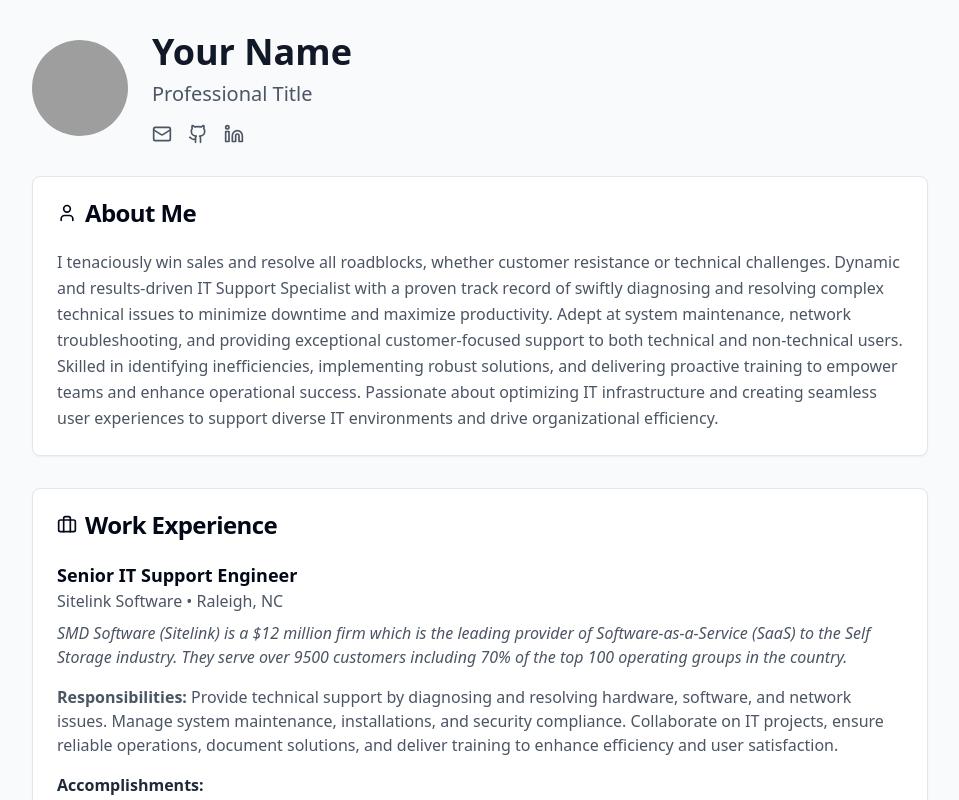
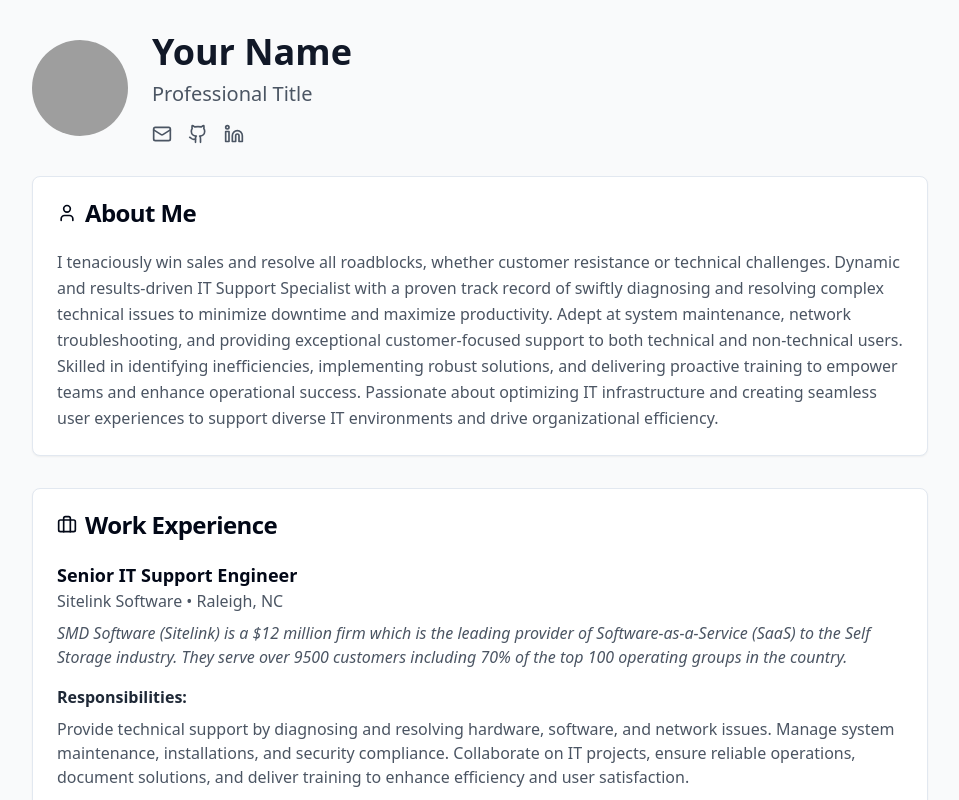
Before and after one commit to gregorydelacruz/gregorydelacruz.resume.github.io, a React (Vite) app: page / in a window 1280 px wide. Shown: the top 800 px of the page, without its empty margins (160-1119 px from the left). Built offline with nearby package versions, Linux system fonts and the light colour scheme; grey boxes are pictures that could not be loaded.

Commit message:
Update ExperienceSection formatting
Add a new line after the responsibilities section in the ExperienceSection component to improve readability.
[skip gpt_engineer]

```diff
--- a/src/components/resume/ExperienceSection.tsx
+++ b/src/components/resume/ExperienceSection.tsx
@@ -17,11 +17,14 @@ const ExperienceSection = () => (
           SMD Software (Sitelink) is a $12 million firm which is the leading provider of Software-as-a-Service (SaaS) to the Self Storage industry.
           They serve over 9500 customers including 70% of the top 100 operating groups in the country.
         </p>
-        <p className="text-gray-600 mt-4">
-          <span className="font-semibold">Responsibilities:</span> Provide technical support by diagnosing and resolving hardware, software, and network issues.
-          Manage system maintenance, installations, and security compliance. Collaborate on IT projects, ensure reliable operations,
-          document solutions, and deliver training to enhance efficiency and user satisfaction.
-        </p>
+        <div className="mt-4">
+          <p className="font-semibold text-gray-800">Responsibilities:</p>
+          <p className="text-gray-600 mt-2">
+            Provide technical support by diagnosing and resolving hardware, software, and network issues.
+            Manage system maintenance, installations, and security compliance. Collaborate on IT projects, ensure reliable operations,
+            document solutions, and deliver training to enhance efficiency and user satisfaction.
+          </p>
+        </div>
         <div className="mt-4">
           <p className="font-semibold text-gray-800">Accomplishments:</p>
           <ul className="list-disc list-inside mt-2 text-gray-600 space-y-2">
```
